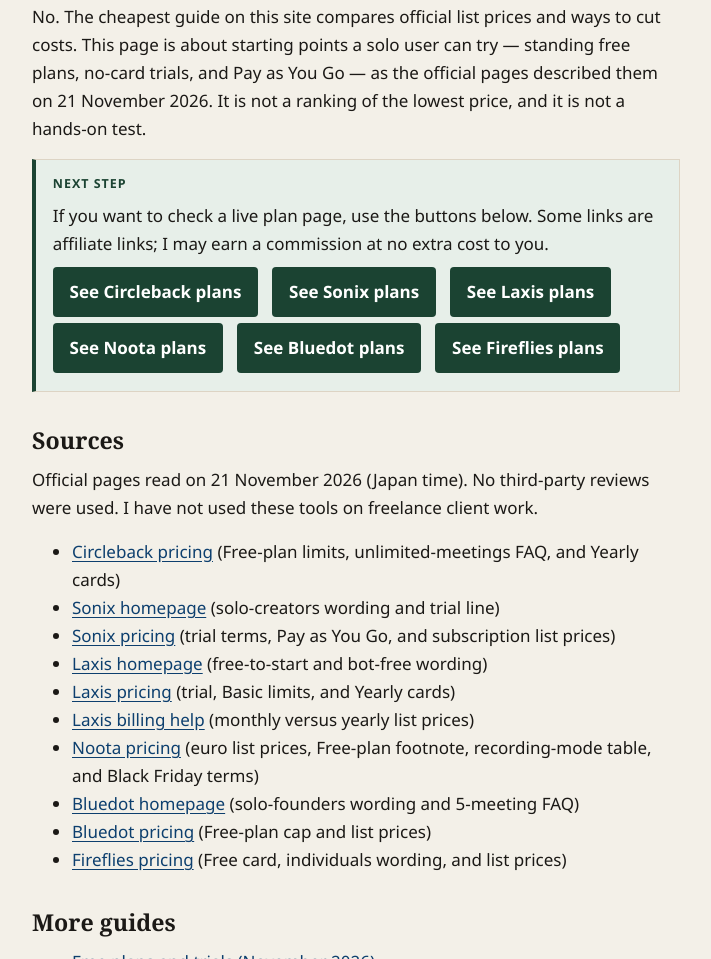
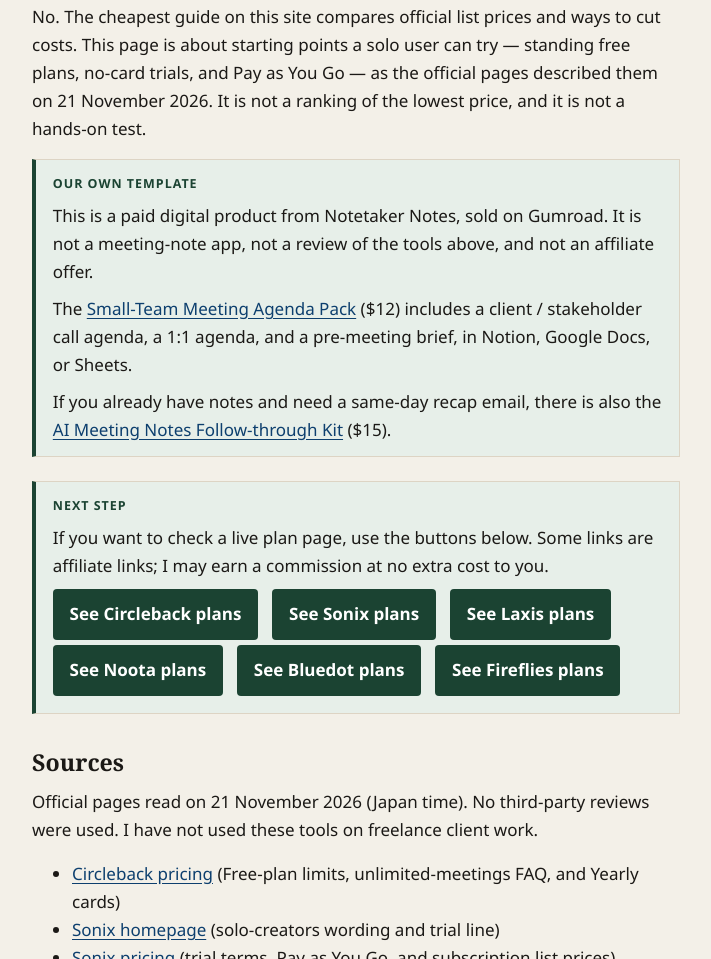
Before and after one commit to ats-business-hub/notetaker-notes, a plain HTML site: page best-ai-note-taker-for-freelancers.html in a window 1280 px wide. Shown: the part 5133-6092 px from the top of the page, without its empty margins (32-743 px from the left). Drawn offline with Linux system fonts and the light colour scheme.

Commit message:
Add own-product template callouts separate from affiliate quick picks
These Gumroad template notes use a new .own-template class so they are not styled or labeled as affiliate quick picks. index.html, CNAME, and existing affiliate links are unchanged.

Co-authored-by: Cursor Agent <cursoragent@cursor.com>
Co-authored-by: ats-business-hub <ats-business-hub@users.noreply.github.com>

```diff
--- a/best-ai-note-taker-for-freelancers.html
+++ b/best-ai-note-taker-for-freelancers.html
@@ -142,6 +142,12 @@
           <p>Sonix’s pricing page lists Pay as You Go at $10 an hour, with a single-user account, for occasional projects, plus Core at $25 a month or $275 a year with a 5-hour monthly allowance. The other tools on this page are priced mainly as monthly or yearly seats or plans. I have not turned Sonix hours into meeting seats, and I have not tested a freelancer workload on any of them.</p>
           <h3>Is this the same as the cheapest-note-taker guide?</h3>
           <p>No. The cheapest guide on this site compares official list prices and ways to cut costs. This page is about starting points a solo user can try — standing free plans, no-card trials, and Pay as You Go — as the official pages described them on 21 November 2026. It is not a ranking of the lowest price, and it is not a hands-on test.</p>
+          <aside class="own-template" aria-label="Our own template">
+            <p class="eyebrow">Our own template</p>
+            <p>This is a paid digital product from Notetaker Notes, sold on Gumroad. It is not a meeting-note app, not a review of the tools above, and not an affiliate offer.</p>
+            <p>The <a href="https://dacatsu.gumroad.com/l/vupcrd?utm_source=notetakernotes" target="_blank" rel="noopener">Small-Team Meeting Agenda Pack</a> ($12) includes a client / stakeholder call agenda, a 1:1 agenda, and a pre-meeting brief, in Notion, Google Docs, or Sheets.</p>
+            <p>If you already have notes and need a same-day recap email, there is also the <a href="https://dacatsu.gumroad.com/l/ojwva?utm_source=notetakernotes" target="_blank" rel="noopener">AI Meeting Notes Follow-through Kit</a> ($15).</p>
+          </aside>
           <aside class="quick-pick" aria-label="Check a live plan page">
             <p class="eyebrow">Next step</p>
             <p>If you want to check a live plan page, use the buttons below. Some links are affiliate links; I may earn a commission at no extra cost to you.</p>
--- a/styles.css
+++ b/styles.css
@@ -582,3 +582,17 @@ code {
     border: 1px solid CanvasText;
   }
 }
+
+/* Own-product template callout. Same layout as .quick-pick, separate class so it is not an affiliate quick pick. */
+.own-template {
+  background: var(--accent-soft);
+  border: 1px solid var(--line);
+  border-left: 4px solid var(--accent);
+  padding: 0.9rem 1.05rem 0.75rem;
+  margin: 0 0 1.5rem;
+  max-width: var(--measure);
+}
+.own-template .eyebrow { margin: 0 0 0.45rem; }
+.own-template p { margin: 0 0 0.55rem; }
+.own-template p:last-child { margin-bottom: 0; }
+@media (forced-colors: active) { .own-template { border: 1px solid CanvasText; } }
```
Also changed, not shown: best-ai-meeting-note-takers.html (+6 -0 lines), best-ai-note-taker-for-microsoft-teams.html (+6 -0 lines), best-ai-note-taker-for-sales.html (+6 -0 lines), best-ai-notetaker-consultants.html (+7 -0 lines), guides.html (+6 -0 lines).
